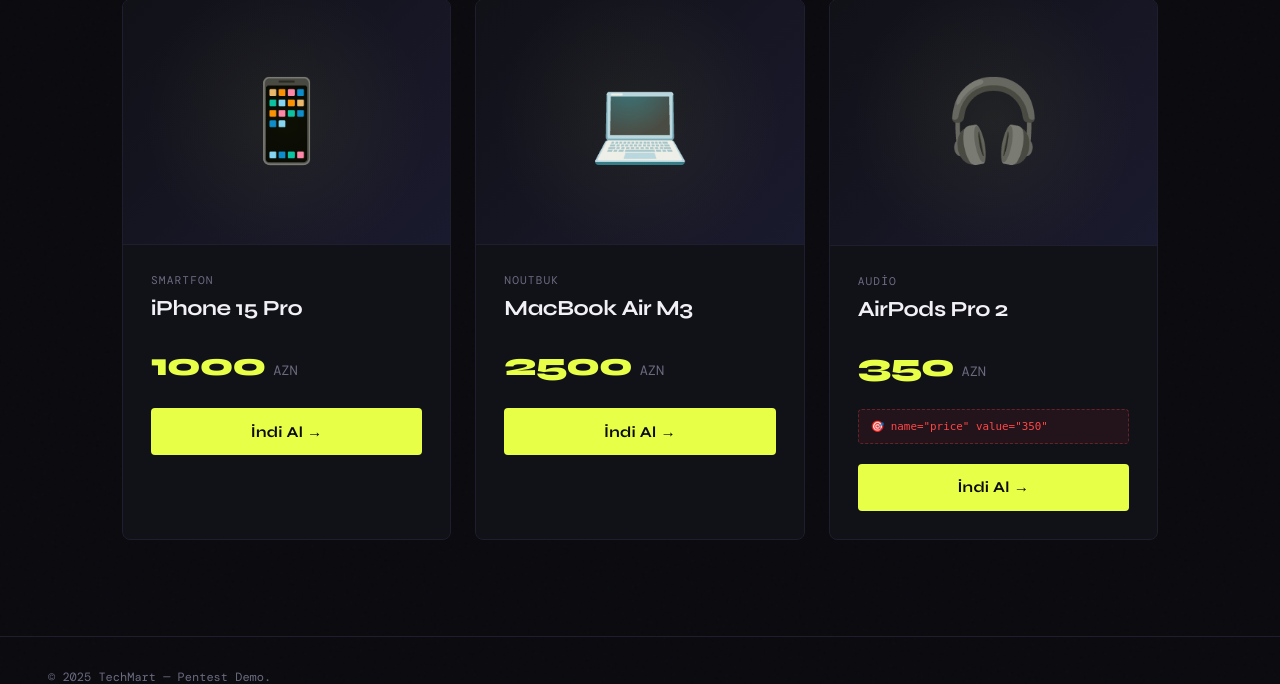
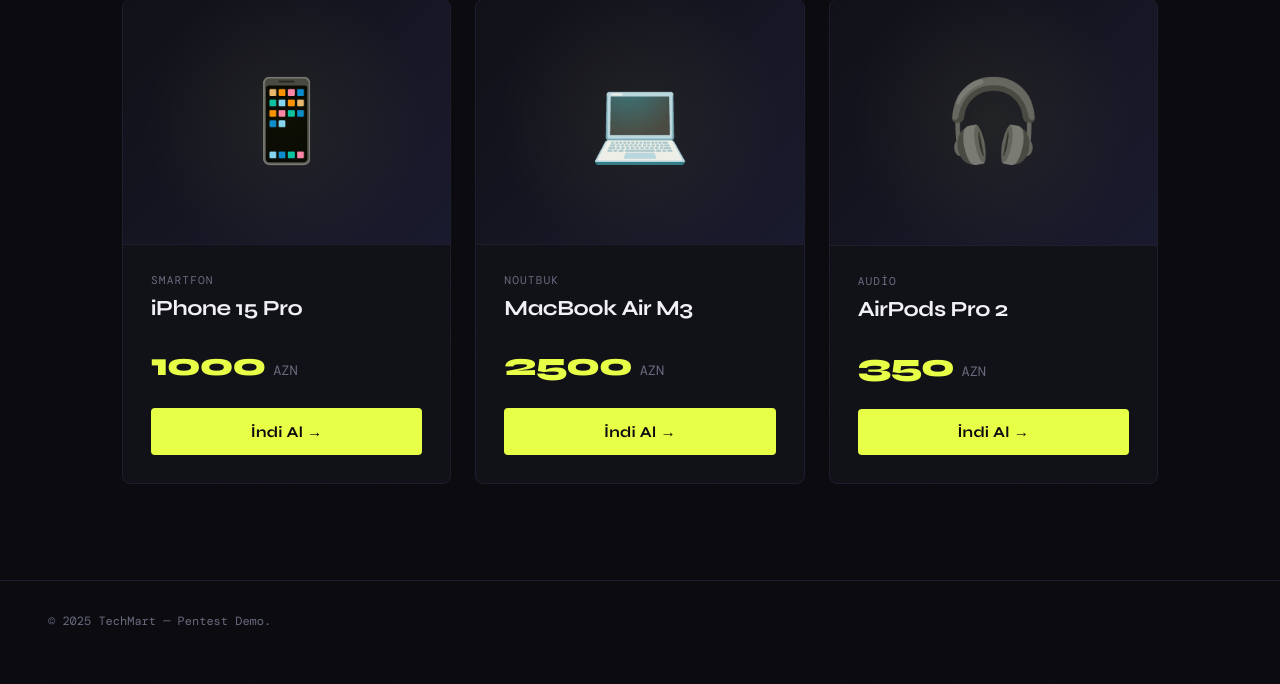
Before and after one commit to nicatmhmmdv/vuln-shop, a Flask app: page / in a window 1280 px wide. Shown: the part 69-753 px from the top of the page. Run offline with Flask 3, Linux system fonts and the light colour scheme.

Commit message:
edit index.html

```diff
--- a/templates/index.html
+++ b/templates/index.html
@@ -345,9 +345,7 @@
         <span class="price">350</span>
         <span class="currency">AZN</span>
       </div>
-      <div class="vuln-note">
-        🎯 <code>name="price" value="350"</code><br>
-      </div>
+
       <form class="buy-form" method="POST" action="/create-checkout-session">
         <input type="hidden" name="product_name" value="AirPods Pro 2" />
         <input type="hidden" name="price"        value="350" />
```
